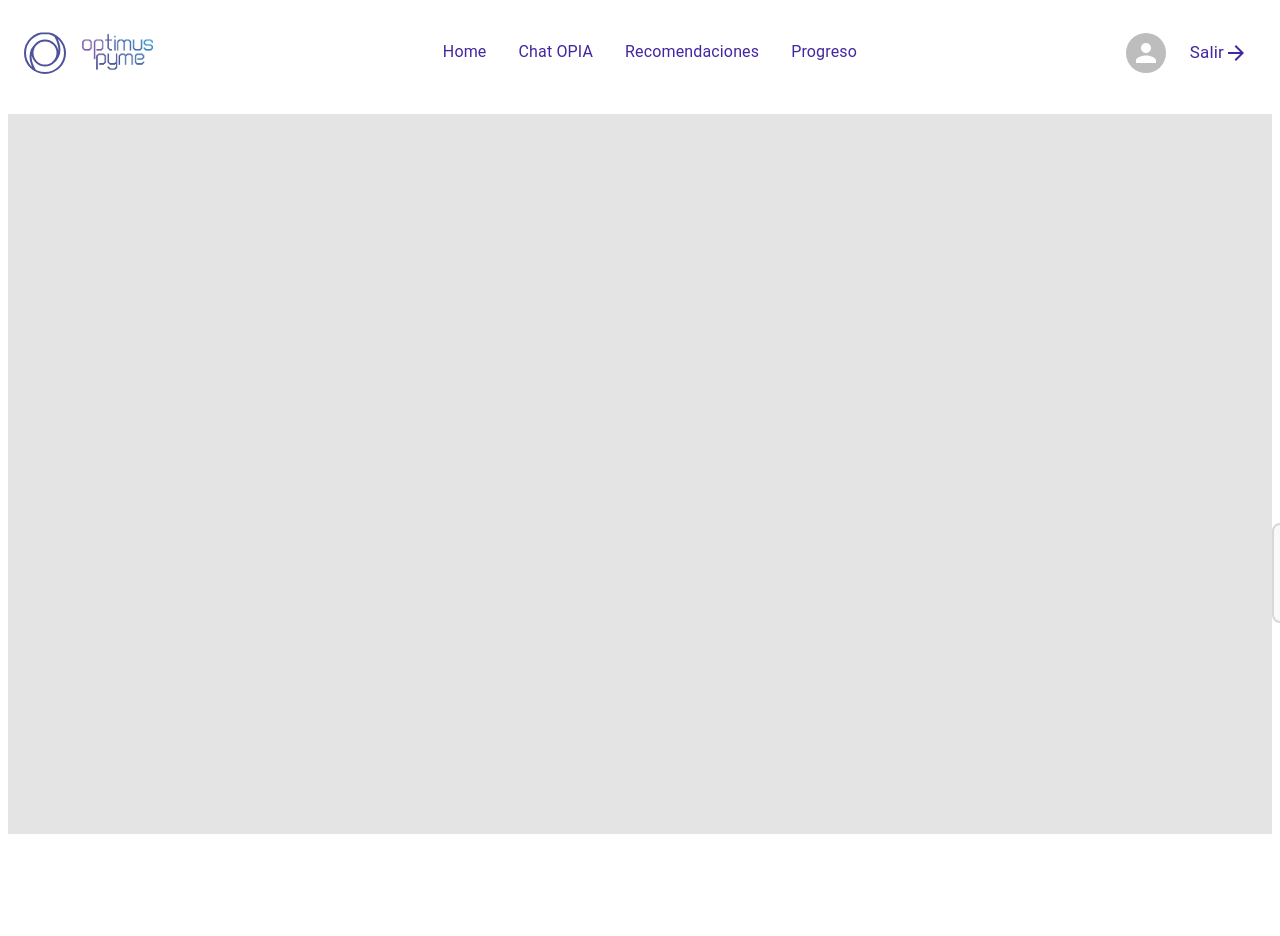
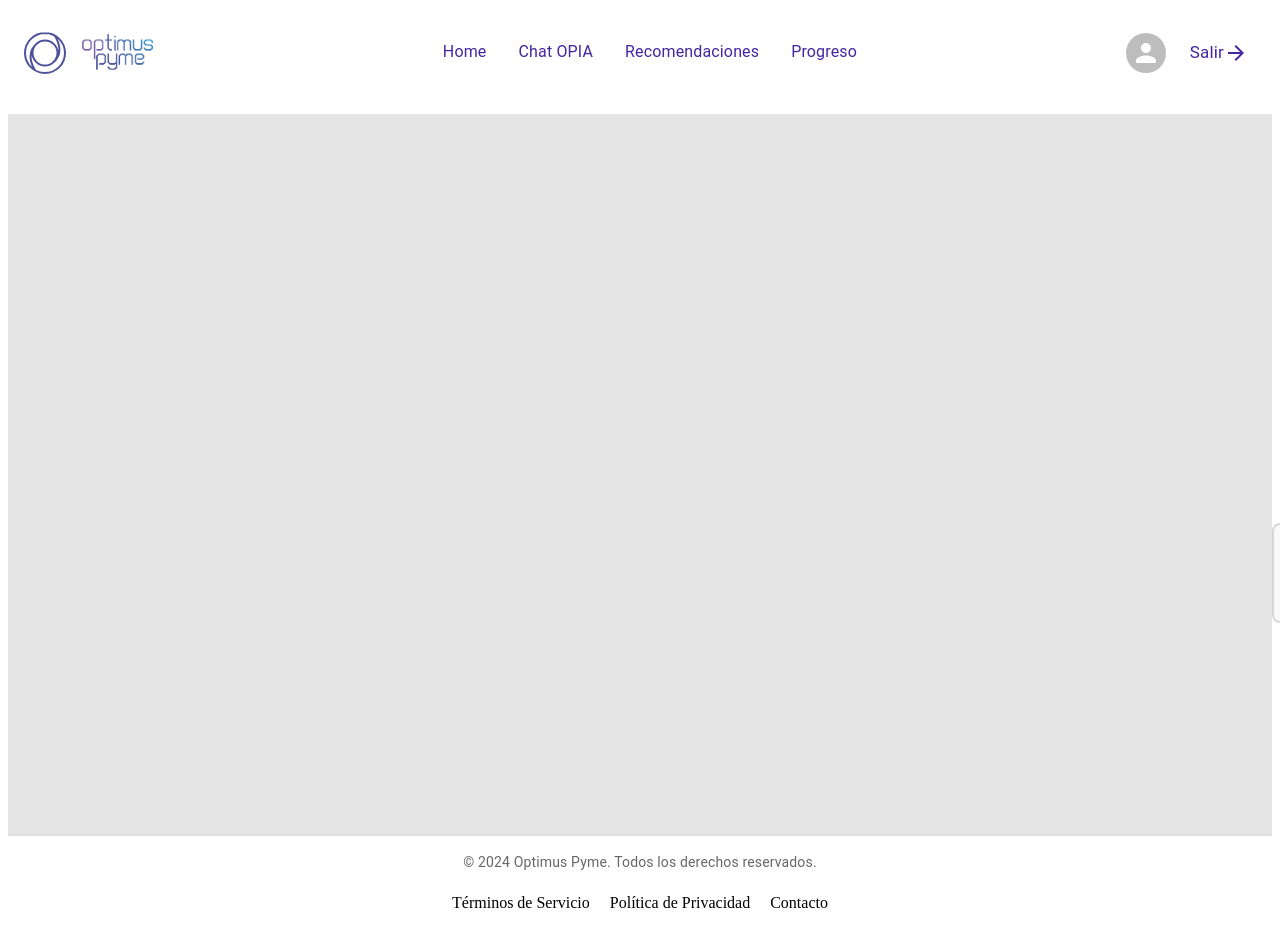
Before and after one commit to AgustinGarcia97/seminario_gestion_tecnologia, a React app: page /login in a window 1280 px wide. Shown: the top 936 px of the page. Before the commit the page ends 842 px from the top, so only its background shows below. Built offline with nearby package versions, Linux system fonts and the light colour scheme; the HTML template or start-up script is replaced by a standard one.

Commit message:
Actualizacion de rutas y footer

```diff
--- a/src/App.jsx
+++ b/src/App.jsx
@@ -4,6 +4,7 @@ import {Title} from "./components/app/Title.jsx";
 import {Container} from "@mui/material";
 import {ModuleRoutes} from "./routes/Routes.jsx";
 import {BrowserRouter} from "react-router-dom";
+import Footer from "./components/footer/Footer.jsx";
 
 
 function App() {
@@ -16,6 +17,7 @@ function App() {
             <Navbar></Navbar>
             <ModuleRoutes/>
         </Container>
+          <Footer/>
       </BrowserRouter>
   )
 }
--- a/src/components/footer/Footer.jsx
+++ b/src/components/footer/Footer.jsx
@@ -1,29 +1,41 @@
-import Box from '@mui/material/Box';
-import Typography from '@mui/material/Typography';
-import Link from '@mui/material/Link';
+import React from 'react';
+import { Box, Typography, Link } from '@mui/material';
 
-export const Footer = () => {
+const Footer = () => {
     return (
         <Box
-            component="footer"
             sx={{
-                backgroundColor: '#de3030',
-                color: '#333',
-                padding: '20px',
+                backgroundColor: '#fff',
+                paddingTop:2,
+                paddingBottom:2,
+                borderTop: '2px solid #e0e0e0',
                 textAlign: 'center',
-                borderTop: '1px solid #e0e0e0',
-                marginTop: 'auto',
-                width:'100%',
+                width: '100%',
+                height:60,
+                display:'flex',
+                flexDirection:'column',
+                justifyContent: 'space-between',
+                alignItems:'center',
+
+
             }}
         >
-            <Typography variant="body2" sx={{ fontSize: '14px', color: '#666' }}>
-                © {new Date().getFullYear()} My Company. All rights reserved.
+            <Typography variant="body2" color="text.secondary">
+                © {new Date().getFullYear()} Optimus Pyme. Todos los derechos reservados.
             </Typography>
-            <Box sx={{ marginTop: '10px' }}>
-                <Link href="#" sx={{ color: '#666', textDecoration: 'none', mx: 1 }}>Privacy Policy</Link>
-                <Link href="#" sx={{ color: '#666', textDecoration: 'none', mx: 1 }}>Terms of Service</Link>
-                <Link href="#" sx={{ color: '#666', textDecoration: 'none', mx: 1 }}>Contact Us</Link>
+            <Box sx={{ marginTop: 1 }}>
+                <Link href="#" color="inherit" underline="hover" sx={{ margin: '0 10px' }}>
+                    Términos de Servicio
+                </Link>
+                <Link href="#" color="inherit" underline="hover" sx={{ margin: '0 10px' }}>
+                    Política de Privacidad
+                </Link>
+                <Link href="#" color="inherit" underline="hover" sx={{ margin: '0 10px' }}>
+                    Contacto
+                </Link>
             </Box>
         </Box>
     );
-}
+};
+
+export default Footer;
--- a/src/routes/Routes.jsx
+++ b/src/routes/Routes.jsx
@@ -6,6 +6,8 @@ import {Login} from "../views/Login.jsx";
 import {Register} from "../views/Register.jsx";
 import {RegisterLastStep} from "../components/Register/RegisterLastStep.jsx";
 import {ChatOpia} from "../views/ChatOpia.jsx";
+import {Recomendations} from "../views/Recomendations.jsx";
+import {Progress} from "../views/Progress.jsx";
 
 export const ModuleRoutes = () => {
     return (
@@ -15,6 +17,8 @@ export const ModuleRoutes = () => {
             <Route path={"/register"} element={<Register/>}/>
             <Route path={"/next-step-register"} element={<RegisterLastStep/>}/>
             <Route path={"/OPIA"} element={<ChatOpia/>}/>
+            <Route path={"/recomendations"} element={<Recomendations/>}/>
+            <Route path={'/progress'} element={<Progress/>} />
         </Routes>
     )
 }
```
